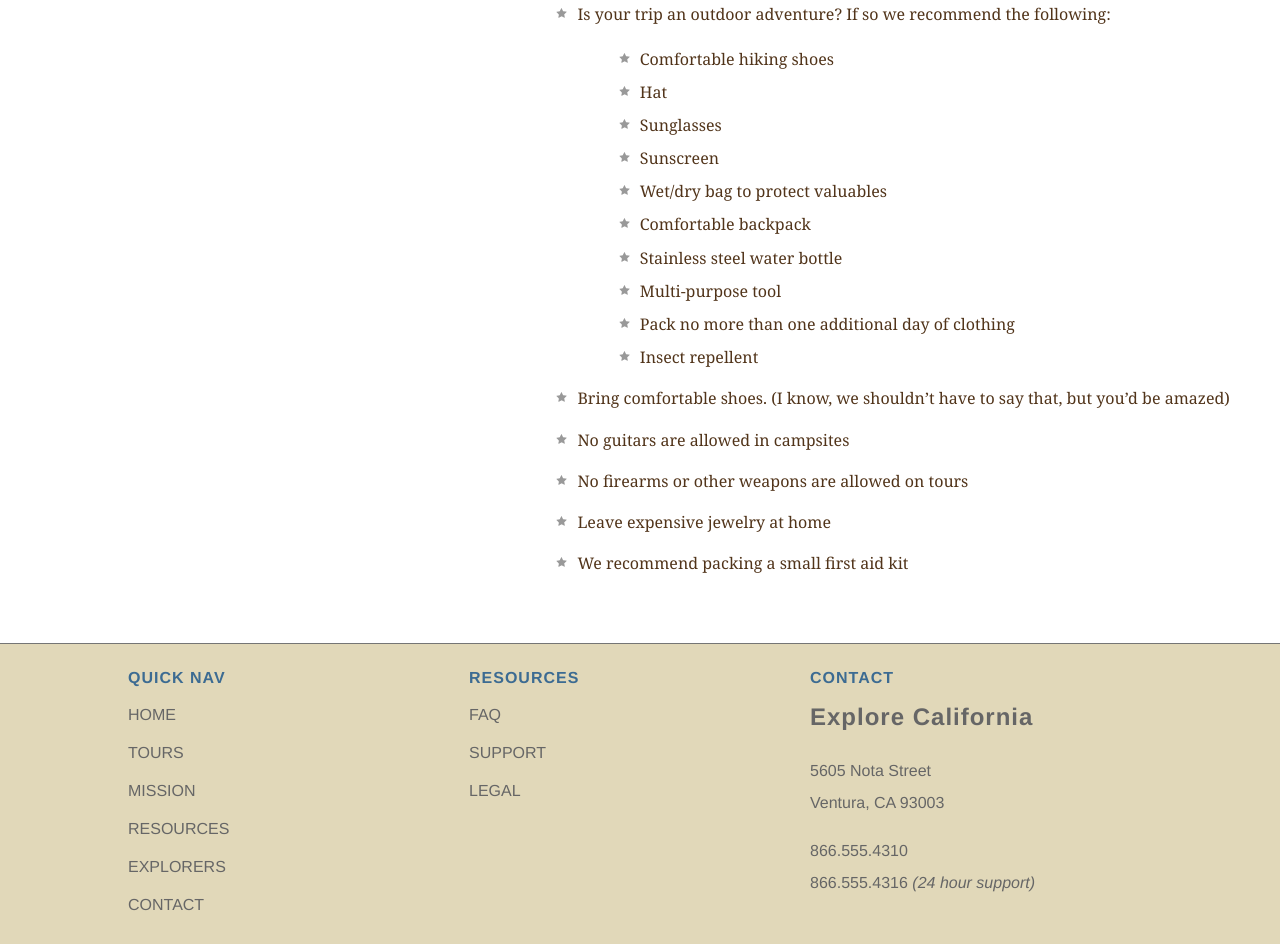
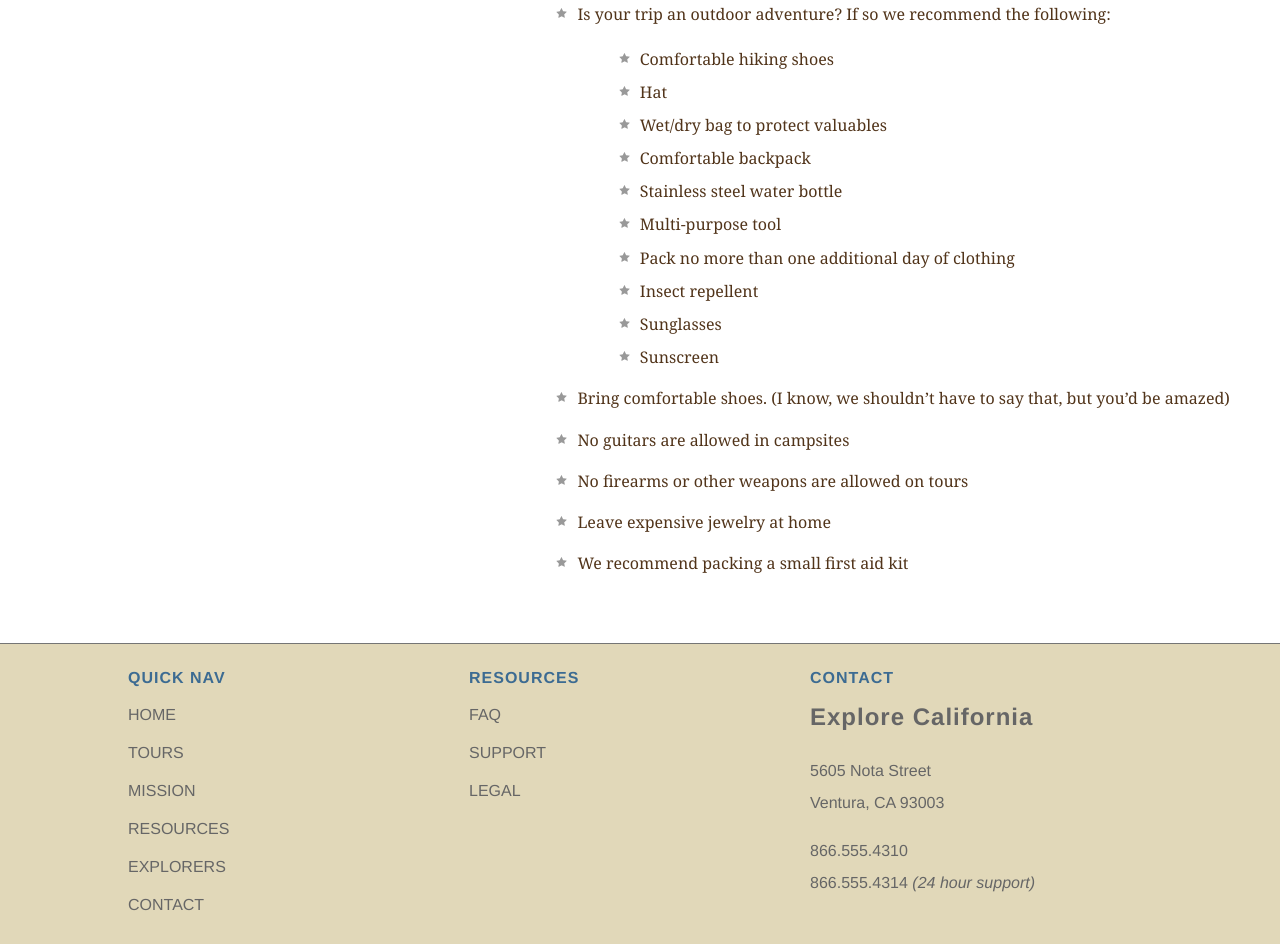
Before and after one commit to mrbloom/killme, a plain HTML site: page resources.html in a window 1280 px wide. Shown: the part 1988-2932 px from the top of the page. Drawn offline with Linux system fonts and the light colour scheme.

Commit message:
Revert "4314 on 4316"
This reverts commit 7d26da7437bf1508430cd0cea3b9100fa2c707ab.
4316 on 4314 revert

```diff
--- a/resources.html
+++ b/resources.html
@@ -238,14 +238,14 @@
               <ul>
                 <li>Comfortable hiking shoes</li>
                 <li>Hat</li>
-                <li>Sunglasses</li>
-                <li>Sunscreen</li>
                 <li>Wet/dry bag to protect valuables</li>
                 <li>Comfortable backpack</li>
                 <li>Stainless steel water bottle</li>
                 <li>Multi-purpose tool</li>
                 <li>Pack no more than one additional day of clothing</li>
                 <li>Insect repellent</li>
+                <li>Sunglasses</li>
+                <li>Sunscreen</li>
               </ul>
             </li>
             <li>
@@ -355,7 +355,7 @@
             5605 Nota Street<br />
             Ventura, CA 93003
           </p>
-          <p>866.555.4310<br />866.555.4316 <em>(24 hour support)</em></p>
+          <p>866.555.4310<br />866.555.4314 <em>(24 hour support)</em></p>
         </div>
       </div>
     </div>
```
Also changed, not shown: contact.html (+2 -2 lines), explorers.html (+1 -1 lines), index.html (+1 -1 lines), mission.html (+1 -1 lines), resources/faq.html (+1 -1 lines), support.html (+2 -2 lines), tours.html (+1 -1 lines), tours/tour_detail_backpack_cal.html (+1 -1 lines), tours/tour_detail_bigsur.html (+1 -1 lines).
